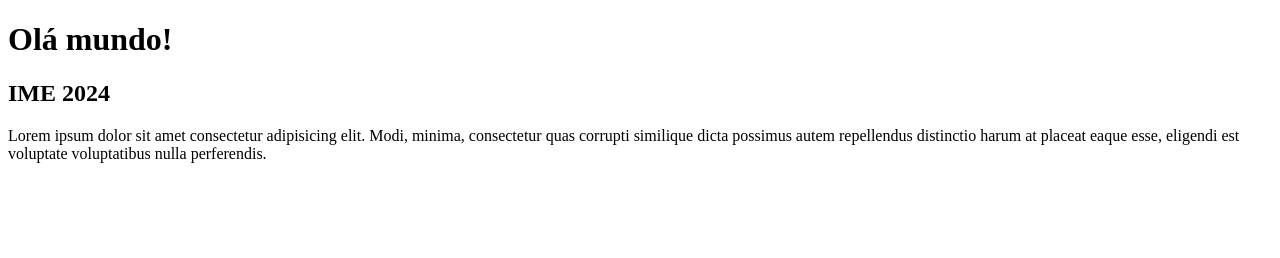
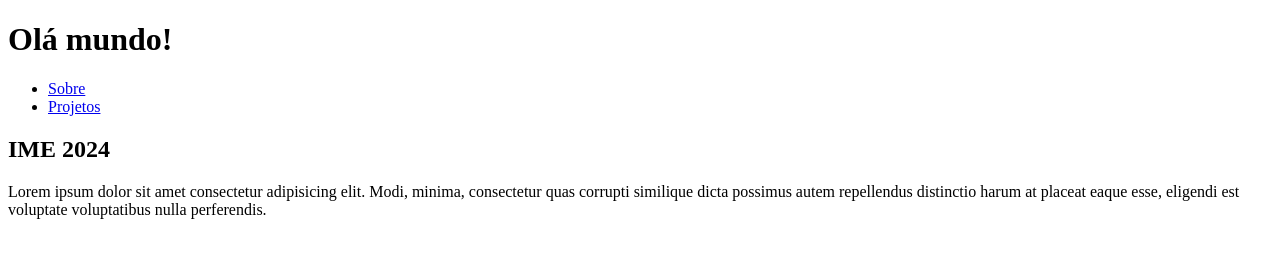
Before and after one commit to ioxua/ioxua.github.io, a plain HTML site: page index.html in a window 1280 px wide. Drawn offline with Linux system fonts and the light colour scheme.

Commit message:
feat: more changes

```diff
--- a/index.html
+++ b/index.html
@@ -8,6 +8,11 @@
 <body>
     <h1>Olá mundo!</h1>
 
+    <ul>
+        <li><a href="/about">Sobre</a></li>
+        <li><a href="/projects">Projetos</a></li>
+    </ul>
+
     <h2>IME 2024</h2>
 
     <p>Lorem ipsum dolor sit amet consectetur adipisicing elit. Modi, minima, consectetur quas corrupti similique dicta possimus autem repellendus distinctio harum at placeat eaque esse, eligendi est voluptate voluptatibus nulla perferendis.</p>
```
Also changed, not shown: projects.html (+1 -1 lines).
